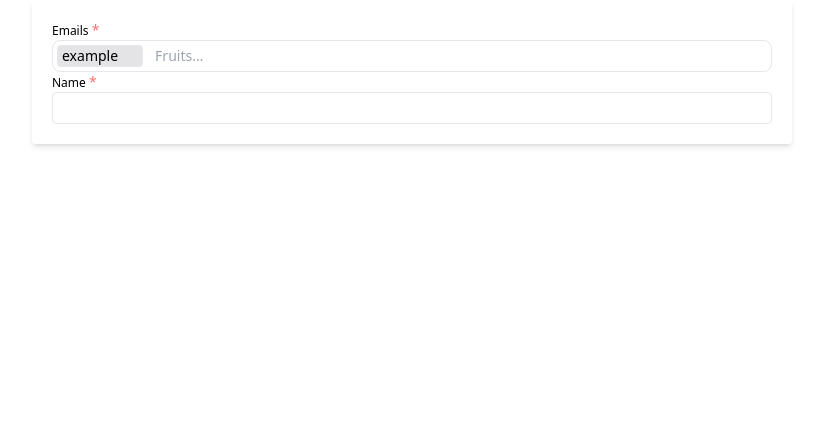
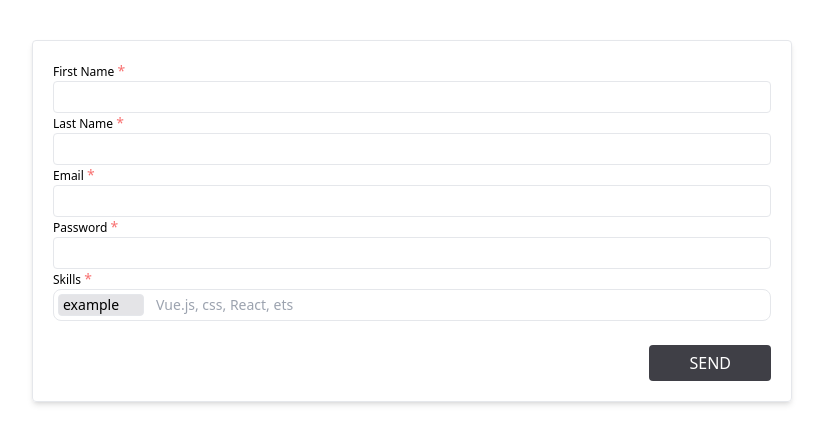
Before and after one commit to Grinch3214/validation-fields-vuelidate, a Vue app: page / in a window 1280 px wide. Shown: the top 444 px of the page, without its empty margins (228-1051 px from the left). Built offline with nearby package versions, Linux system fonts and the light colour scheme; some icons are missing.

Commit message:
added form in app

```diff
--- a/src/App.vue
+++ b/src/App.vue
@@ -1,6 +1,6 @@
 <script setup lang="ts">
 import { ref } from "vue";
-import BaseCheckbox from "./components/BaseCheckbox.vue";
+// import BaseCheckbox from "./components/BaseCheckbox.vue";
 import BaseTagsInput from "./components/BaseTagsInput.vue";
 import BaseInput from "./components/BaseInput.vue";
 
@@ -9,11 +9,38 @@ const tags = ref(["example"]);
 </script>
 
 <template>
-  <div class="container">
-    <form class="max-w-[760px] mx-auto p-5 rounded shadow-md">
+  <div class="container my-10">
+    <form class="max-w-[760px] mx-auto p-5 rounded shadow-md border">
       <!-- <BaseCheckbox v-model:checked="is_checked" /> -->
-      <BaseTagsInput v-model="tags" required-symbol label="Emails" />
-      <BaseInput type="text" id="25" label="Name" required-symbol />
+      <BaseInput
+        type="text"
+        id="first_name"
+        label="First Name"
+        required-symbol
+      />
+      <BaseInput type="text" id="last_name" label="Last Name" required-symbol />
+      <BaseInput type="email" id="email" label="Email" required-symbol />
+      <BaseInput
+        type="password"
+        id="password"
+        label="Password"
+        required-symbol
+      />
+      <BaseTagsInput
+        v-model="tags"
+        required-symbol
+        label="Skills"
+        placeholder="Vue.js, css, React, ets"
+      />
+
+      <div class="mt-6 text-end">
+        <button
+          @click.prevent
+          class="py-1.5 px-10 bg-zinc-700 text-white rounded uppercase hover:bg-zinc-600 transition-colors"
+        >
+          Send
+        </button>
+      </div>
     </form>
   </div>
 </template>
--- a/src/components/BaseTagsInput.vue
+++ b/src/components/BaseTagsInput.vue
@@ -6,7 +6,7 @@
     </p>
     <TagsInputRoot
       v-model="model"
-      class="flex gap-2 items-center border p-1 rounded-lg w-full flex-wrap bg-white"
+      class="flex gap-2 items-center border p-1 rounded-lg w-full flex-wrap bg-white min-h-[32px]"
     >
       <TagsInputItem
         v-for="item in model"
@@ -21,7 +21,7 @@
       </TagsInputItem>
 
       <TagsInputInput
-        placeholder="Fruits..."
+        :placeholder="placeholder"
         class="text-sm focus:outline-none flex-1 rounded bg-transparent px-1"
       />
     </TagsInputRoot>
```
